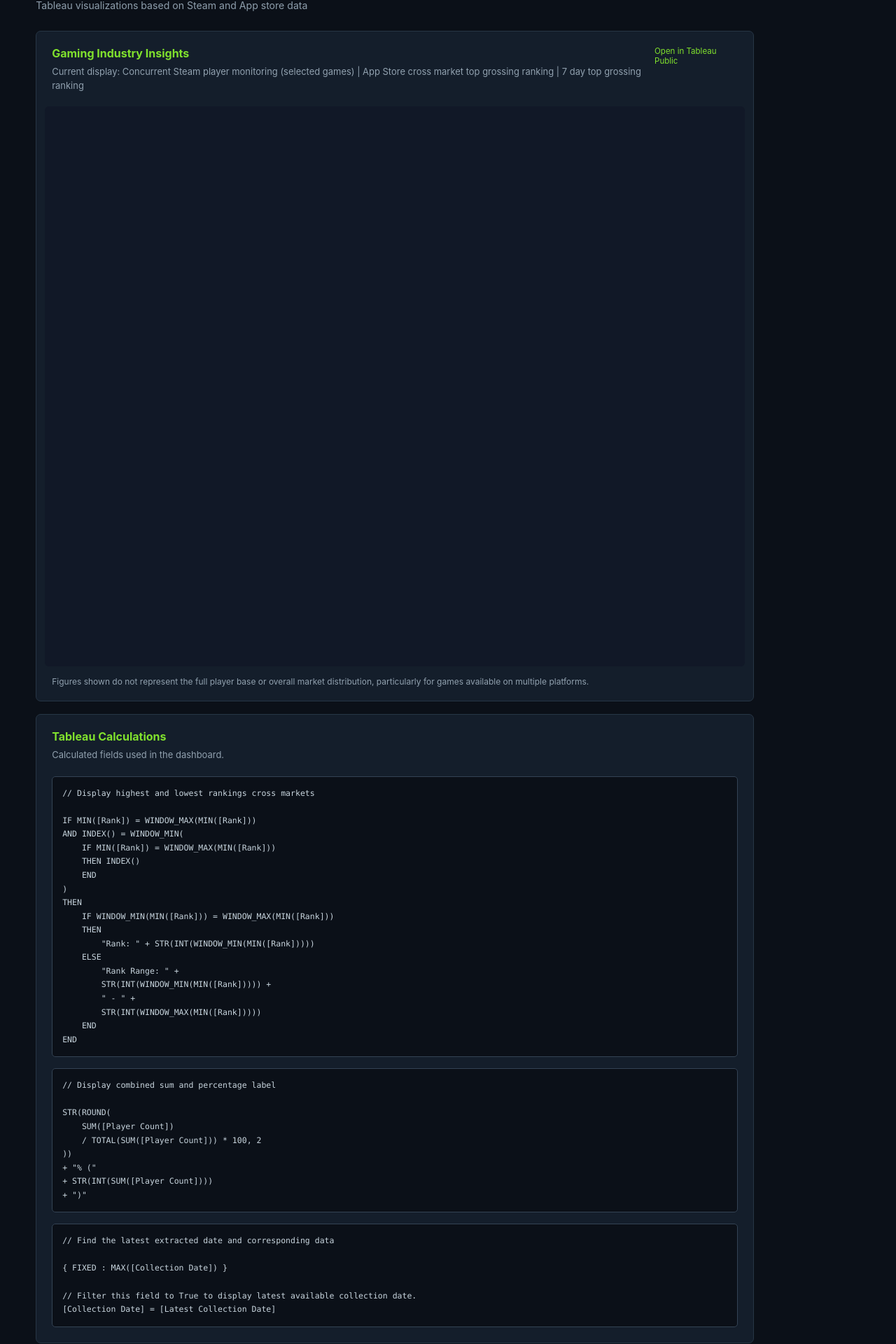
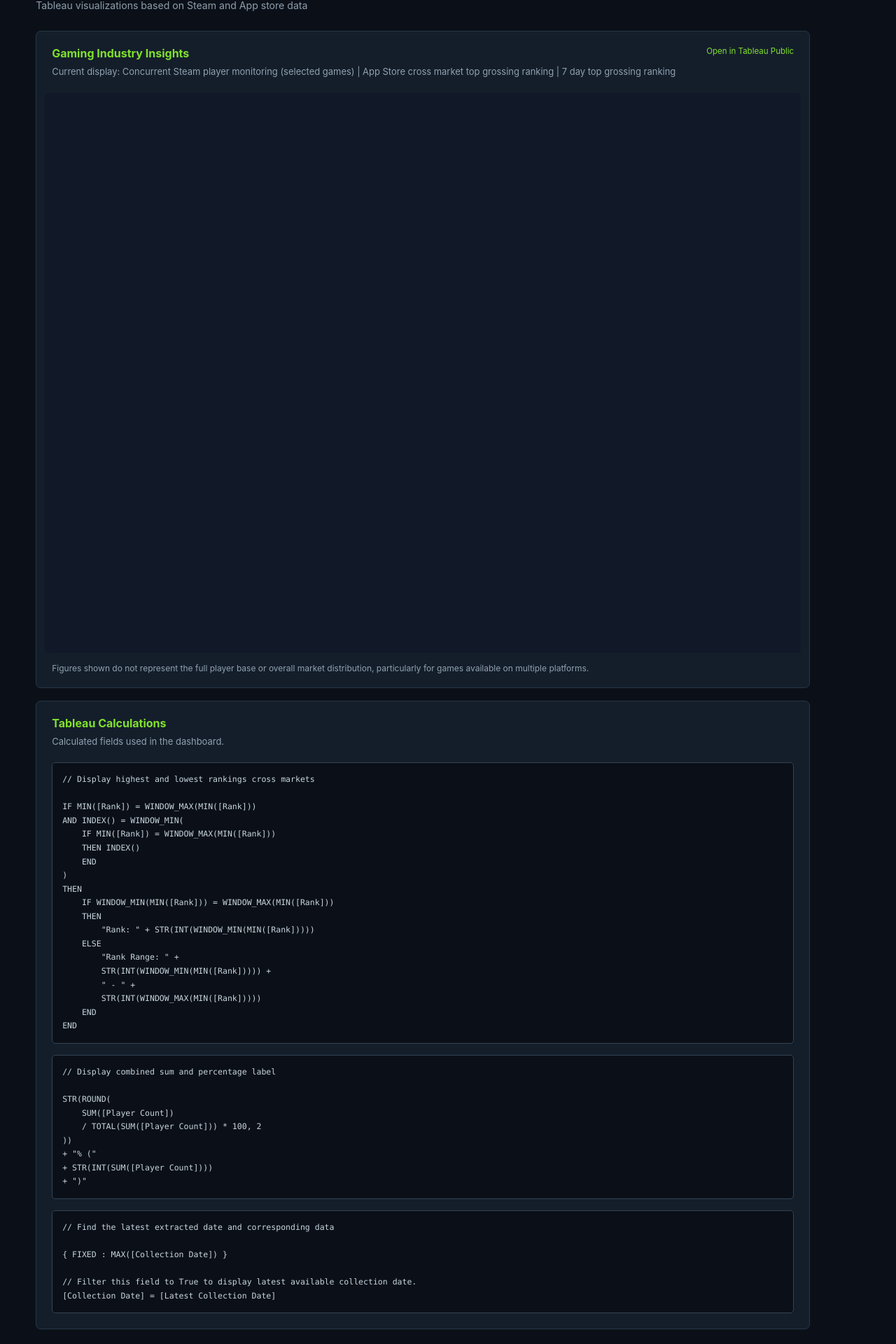
Before and after one commit to qatalyse/Game-Observatory, a React (Vite) app in the folder frontend/: page / in a window 1280 px wide. Shown: the part 218-2138 px from the top of the page at 70% size. Built offline with nearby package versions, Linux system fonts and the light colour scheme.

Commit message:
Widen Overview Tableau embed by 80 pixels

```diff
--- a/frontend/src/App.tsx
+++ b/frontend/src/App.tsx
@@ -32,7 +32,7 @@ function TableauDashboard() {
   useEffect(() => {
     const viewport = viewportRef.current;
     if (!viewport) return;
-    const fitDashboard = () => setFrameScale(Math.min(1, viewport.getBoundingClientRect().width / 1000));
+    const fitDashboard = () => setFrameScale(Math.min(1, viewport.getBoundingClientRect().width / 1080));
     fitDashboard();
     if (typeof ResizeObserver === "undefined") return;
     const observer = new ResizeObserver(fitDashboard);
--- a/frontend/src/styles.css
+++ b/frontend/src/styles.css
@@ -156,19 +156,20 @@ button { font: inherit; }
 @media (max-width: 760px) { .steam-games-control { grid-template-columns: repeat(2,minmax(0,1fr)); } }
 @media (max-width: 480px) { .steam-games-control { grid-template-columns: minmax(0,1fr); } }
 
-/* The published Tableau dashboard is 1000px wide; leave the rest for calculations. */
-.overview-layout { display: grid; grid-template-columns: minmax(0, 1026px) minmax(260px, 1fr); gap: 18px; align-items: start; }
-.tableau-panel { width: 100%; max-width: 1026px; }
-/* Keep the wrapper and iframe aligned at 1000 x 800.
+/* Reserve a 1080px Tableau viewport and room for calculations. */
+.dashboard:has(.overview-layout) { max-width: 1580px; }
+.overview-layout { display: grid; grid-template-columns: minmax(0, 1106px) minmax(260px, 1fr); gap: 18px; align-items: start; }
+.tableau-panel { width: 100%; max-width: 1106px; }
+/* Keep the wrapper and iframe aligned at 1080 x 800.
    ResizeObserver scales the whole chart; overflow stays hidden. */
-.tableau-viewport { position: relative; max-width: 1000px; aspect-ratio: 1000 / 800; margin: 0 12px 12px; overflow: hidden; border-radius: 6px; background: #111827; }
-.tableau-frame { position: absolute; top: 0; left: 0; display: block; width: 1000px; height: 800px; transform-origin: top left; border: 0; overflow: hidden; background: #111827; }
+.tableau-viewport { position: relative; max-width: 1080px; aspect-ratio: 1080 / 800; margin: 0 12px 12px; overflow: hidden; border-radius: 6px; background: #111827; }
+.tableau-frame { position: absolute; top: 0; left: 0; display: block; width: 1080px; height: 800px; transform-origin: top left; border: 0; overflow: hidden; background: #111827; }
 .tableau-disclaimer { margin: 12px 22px 18px; color: #91a1af; font-size: .75rem; line-height: 1.6; }
 .tableau-calculations { min-width: 0; }
 .tableau-calculations .panel-heading { flex-direction: column; }
-@media (max-width: 1439px) {
+@media (max-width: 1519px) {
   .overview-layout { grid-template-columns: minmax(0, 1fr); }
-  .tableau-calculations { width: 100%; max-width: 1026px; }
+  .tableau-calculations { width: 100%; max-width: 1106px; }
 }
 
 .calculation-body { min-width: 0; padding: 0 22px 22px; }
```
